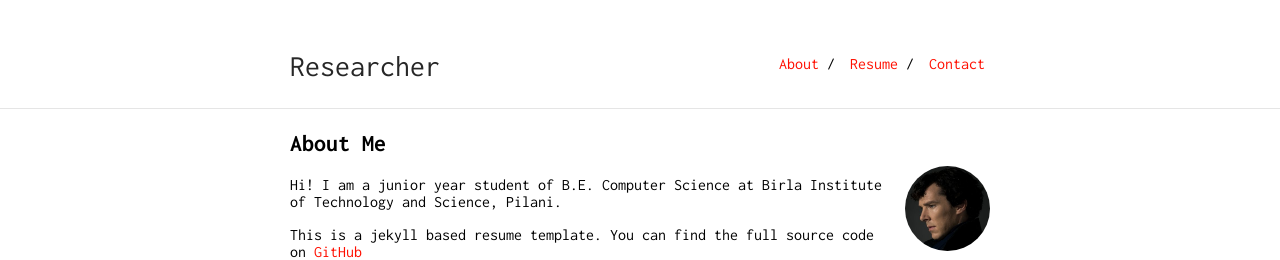
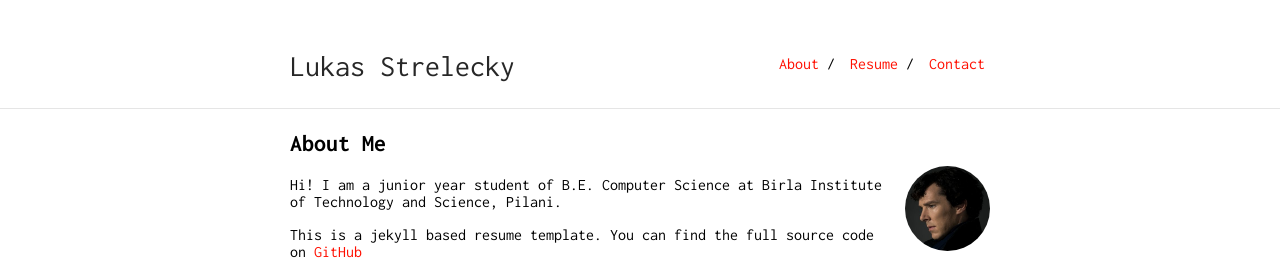
Before and after one commit to lstrelecky/lstrelecky.github.io, a Jekyll site: the page built from docs/index.md, in a window 1280 px wide. Shown: the top 260 px of the page. Built offline with Jekyll 4.4.1, drawn with Linux system fonts in a browser that asks for light colours; our own code applies the rules of GitHub Pages for plain Markdown files.

Commit message:
update config

```diff
--- a/docs/_config.yml
+++ b/docs/_config.yml
@@ -1,11 +1,6 @@
-title: Researcher
-url: "https://ankitsultana.com"
-baseurl: "/researcher"
-
-markdown: kramdown
-#ins_logo: "./bits-logo.png"
-
-tracking_id: #
+title: Lukas Strelecky
+url: "lstrelecky.github.io"
+baseurl: "/docs"
 
 footer: no
 footer_url: "https://github.com/ankitsultana"
@@ -21,7 +16,7 @@
 
 nav:
  - name: "About"
-   link: "/researcher/"
+   link: "/docs/"
  - name: "Resume"
    link: "resume.pdf"
  - name: "Contact"
```
Also changed, not shown: docs/README.md (deleted).
